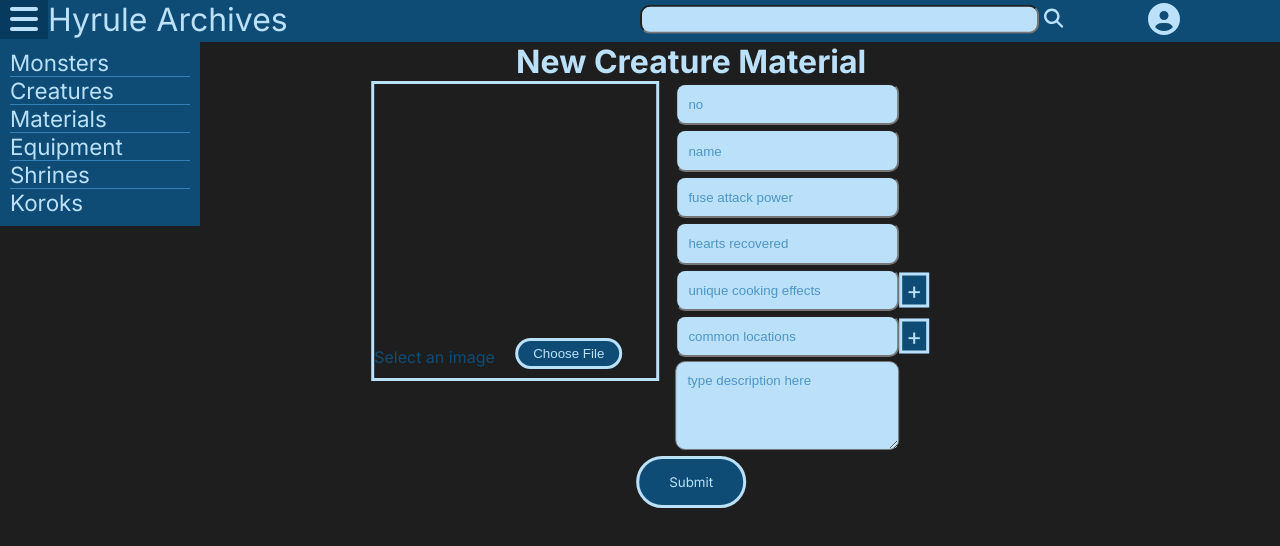
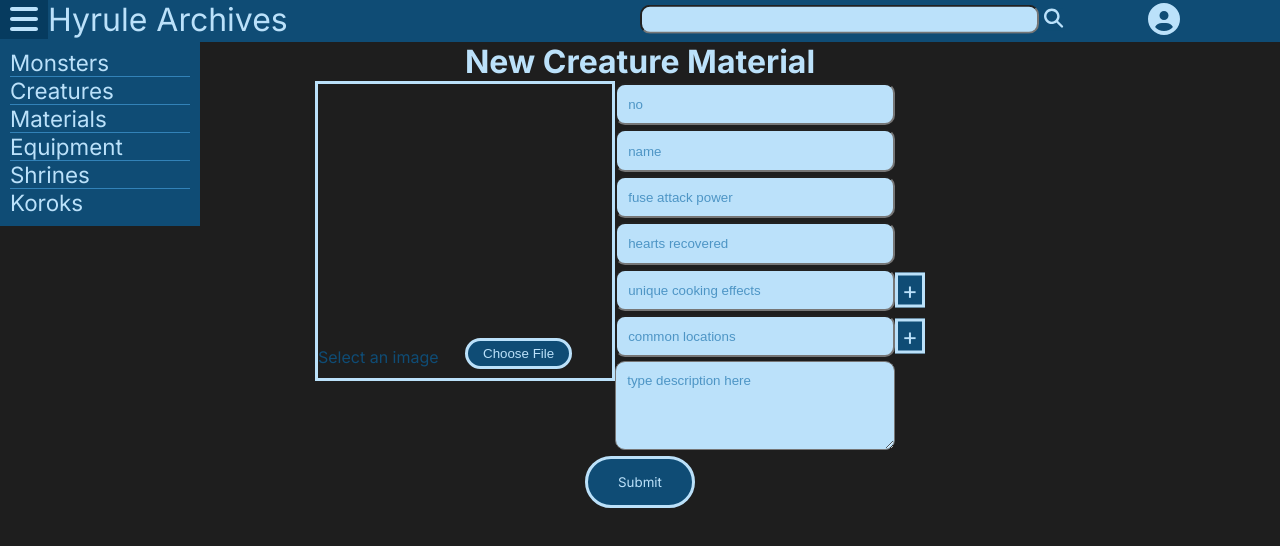
Before and after one commit to markjt031/hyrule-archives-frontend, a Next.js app: page /critters/new in a window 1280 px wide. Shown: the top 546 px of the page. Built offline with nearby package versions, Linux system fonts and the light colour scheme.

Commit message:
changed form styles

```diff
--- a/src/styles/createeditform.module.css
+++ b/src/styles/createeditform.module.css
@@ -15,6 +15,7 @@
     height:300px;
     border: solid rgb(var(--blue-100));
     position: relative;
+    margin: 0 auto;
 }
 .imagePreviewImage{
     width: 100%;
@@ -23,7 +24,7 @@
 }
 .textInputs input[type=text], .textInputs input[type=number], .textInputs textarea{
     background-color: rgb(var(--blue-100));
-    width:300px;
+    width:238px;
     margin: 2px auto;
     border-radius:10px;
     padding: .5rem;
@@ -35,12 +36,17 @@
     font-family: sans-serif;
 }
 .textInputs{
-    width: 100%;
+    width: 300px;
     margin: 5% auto 0 auto;
+    display: block;
 }
 .formContainer{
     width: 100%;
     margin: 0 auto;
+}
+.imagePreview input[type=file]{
+    color: transparent;
+    width: 0%;
 }
 .imagePreview input[type=file]::file-selector-button, .formContainer input[type=submit]{
     border-radius: 28px;
@@ -59,7 +65,7 @@
 }
 .formContainer input[type=submit]{
     display: block;
-    margin: 0;
+    margin: 0 auto;
     padding: 10px 30px;
 }
 .imagePreview input[type=file]::file-selector-button:hover, .formContainer input[type=submit]:hover, .btnSmall:hover{
@@ -80,14 +86,14 @@
 }
 @media screen and (min-width: 768px){
     .formContainer{
-        width: 80%;
+        width: 650px;
     }
     .form{
         flex-flow: row-reverse;
         margin: 0 auto;
     }
     .textInputs{
-        width: 50%;
+        width: 350px;
         margin: 0 auto;
     }
     .box{
@@ -96,13 +102,14 @@
         display: block;
     }
     .textInputs input[type=text], .textInputs input[type=number], .textInputs textarea{
-        width:70%;
+        width:80%;
         margin: 2px auto;
         padding: .7rem;
     }
     .imagePreview{
         display: flex;
-        width: 40%;
+        width: 300px;
+        height: 300px;
     }
     .imagePreviewImage{
         width: 100%;
@@ -135,16 +142,21 @@
         padding: 15px 30px;
     }
 }
-@media screen and (min-width: 1024px){
+/* @media screen and (min-width: 1024px){
     .imagePreview{
-        width: 45%;
+        width: 300px;
+        margin: 0;
     }
     .formContainer{
-        width: 50%;
-        height: auto;
-        transform: translateX(8%);
+        width: 650px;
     }
     .textInputs{
-        width: 50%;
+        width: 350px;
+        margin: 0
     }
-}
+    .textInputs input[type=text], .textInputs input[type=number], .textInputs textarea{
+        width:80%;
+
+
+    }
+} */
```
